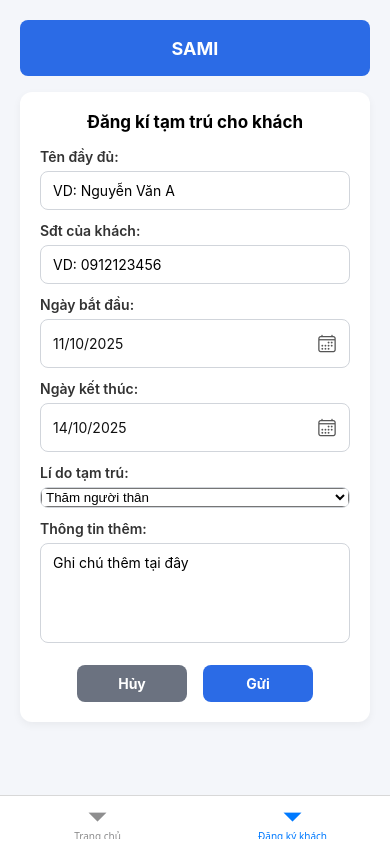
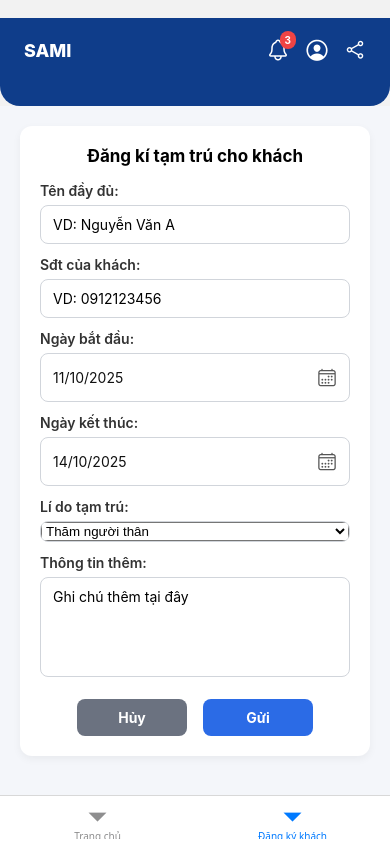
Before and after one commit to SAMI-SEP490/SAMI-Frontend_App, a React Native app: screen /CreateGuestRegistration in a window 390 px wide. Built offline with nearby package versions, Linux system fonts and the light colour scheme.

Commit message:
upload components header

```diff
--- /dev/null
+++ b/src/components/Header.js
@@ -0,0 +1,75 @@
+import React from "react";
+import { colors } from "../theme/colors";
+import { spacing } from "../theme/spacing";
+import {
+  SafeAreaView,
+  StatusBar,
+  View,
+  Text,
+  FlatList,
+  Pressable,
+} from "react-native";
+import {
+  Ionicons,
+  MaterialCommunityIcons,
+  MaterialIcons,
+} from "@expo/vector-icons";
+function Header() {
+  return (
+    <View
+      style={{
+        backgroundColor: colors.brand,
+        paddingHorizontal: spacing.xl,
+        paddingTop: spacing.lg,
+        paddingBottom: spacing.xl,
+        borderBottomLeftRadius: 20,
+        borderBottomRightRadius: 20,
+      }}
+    >
+      <View
+        style={{
+          flexDirection: "row",
+          alignItems: "center",
+          marginBottom: spacing.lg,
+        }}
+      >
+        <Text
+          style={{ color: "white", fontSize: 18, fontWeight: "800", flex: 1 }}
+        >
+          SAMI
+        </Text>
+
+        <View style={{ marginRight: spacing.md }}>
+          <Ionicons name="notifications-outline" size={24} color="#fff" />
+          <View
+            style={{
+              position: "absolute",
+              top: -6,
+              right: -6,
+              backgroundColor: "#EF4444",
+              borderRadius: 10,
+              paddingHorizontal: 5,
+              height: 18,
+              alignItems: "center",
+              justifyContent: "center",
+            }}
+          >
+            <Text style={{ color: "white", fontSize: 10, fontWeight: "700" }}>
+              3
+            </Text>
+          </View>
+        </View>
+
+        <Ionicons
+          name="person-circle-outline"
+          size={26}
+          color="#fff"
+          style={{ marginRight: spacing.md }}
+        />
+        <Ionicons name="share-social-outline" size={22} color="#fff" />
+      </View>
+    </View>
+  );
+}
+
+export default Header;
--- a/src/screens/dashboard/DashboardScreen.js
+++ b/src/screens/dashboard/DashboardScreen.js
@@ -15,6 +15,7 @@ import {
   MaterialIcons,
 } from "@expo/vector-icons";
 import { useNavigation } from "@react-navigation/native";
+import Header from "../../components/Header";
 
 const FEATURES = [
   {
@@ -87,49 +88,7 @@ export default function DashboardScreen() {
           borderBottomRightRadius: 20,
         }}
       >
-        <View
-          style={{
-            flexDirection: "row",
-            alignItems: "center",
-            marginBottom: spacing.lg,
-          }}
-        >
-          <Text
-            style={{ color: "white", fontSize: 18, fontWeight: "800", flex: 1 }}
-          >
-            SAMI
-          </Text>
-
-          <View style={{ marginRight: spacing.md }}>
-            <Ionicons name="notifications-outline" size={24} color="#fff" />
-            <View
-              style={{
-                position: "absolute",
-                top: -6,
-                right: -6,
-                backgroundColor: "#EF4444",
-                borderRadius: 10,
-                paddingHorizontal: 5,
-                height: 18,
-                alignItems: "center",
-                justifyContent: "center",
-              }}
-            >
-              <Text style={{ color: "white", fontSize: 10, fontWeight: "700" }}>
-                3
-              </Text>
-            </View>
-          </View>
-
-          <Ionicons
-            name="person-circle-outline"
-            size={26}
-            color="#fff"
-            style={{ marginRight: spacing.md }}
-          />
-          <Ionicons name="share-social-outline" size={22} color="#fff" />
-        </View>
-
+        <Header />
         <Text style={{ color: "#CFE1FF", fontSize: 14, marginBottom: 6 }}>
           Xin chào!
         </Text>
--- a/src/screens/guest/CreateGuestRegistration.js
+++ b/src/screens/guest/CreateGuestRegistration.js
@@ -14,6 +14,9 @@ import DateTimePicker from "@react-native-datetimepicker/datetimepicker";
 import { Picker } from "@react-native-picker/picker";
 import { useNavigation } from "@react-navigation/native";
 import { Ionicons } from "@expo/vector-icons";
+import Header from "../../components/Header";
+import { colors } from "../../theme/colors";
+import { spacing } from "../../theme/spacing";
 
 export default function CreateGuestRegistration() {
   const navigation = useNavigation();
@@ -89,15 +92,15 @@ export default function CreateGuestRegistration() {
       style={{ flex: 1 }}
       behavior={Platform.OS === "ios" ? "padding" : undefined}
     >
+      {/* Header */}
+      <View style={{ paddingTop: spacing.lg }}>
+        <Header />
+      </View>
+
       <ScrollView
         style={styles.container}
         contentContainerStyle={{ padding: 20 }}
       >
-        {/* Header */}
-        <View style={styles.header}>
-          <Text style={styles.headerText}>SAMI</Text>
-        </View>
-
         {/* Form card */}
         <View style={styles.card}>
           <Text style={styles.cardTitle}>Đăng kí tạm trú cho khách</Text>
```
